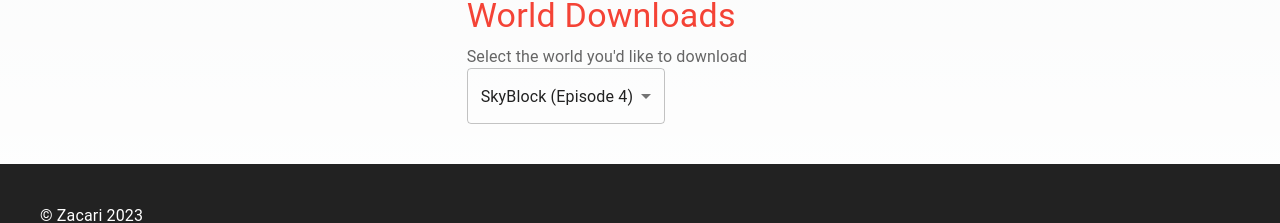
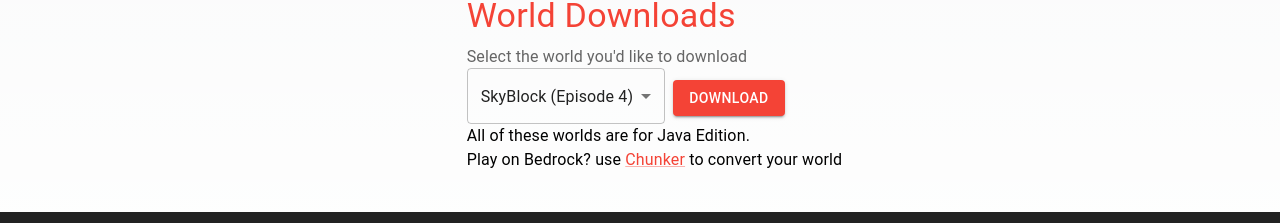
Before and after one commit to zachtjones/minecraft-website, a Next.js app: page / in a window 1280 px wide. Shown: the part 2892-3115 px from the top of the page. Built offline with nearby package versions, Linux system fonts and the light colour scheme.

Commit message:
Allow downloads using S3

```diff
--- a/components/sections/LetsPlay.tsx
+++ b/components/sections/LetsPlay.tsx
@@ -20,7 +20,7 @@
 
             <ImageList cols={ isSmallScreen ? 1 : 3 }>
                 {selectedEpisodes.map((episode) => (
-                    <ImageListItem sx={{ m: 1 }}>
+                    <ImageListItem key={episode.number} sx={{ m: 1 }}>
                         <ImageCard
                             src={`/images/LetsPlay-${episode.number}.png`}
                             alt={episode.name}
--- a/components/sections/WorldInformation.tsx
+++ b/components/sections/WorldInformation.tsx
@@ -1,4 +1,4 @@
-import { Grid, InputLabel, MenuItem, Select, SelectChangeEvent, Typography } from "@mui/material"
+import { Button, Grid, InputLabel, MenuItem, Select, SelectChangeEvent, Typography, Link } from "@mui/material"
 import React from "react"
 
 const WorldInformation: React.FC = () => {
@@ -7,6 +7,13 @@
     const handleChange = (event: SelectChangeEvent) => {
         setWorld(event.target.value as string);
     };
+
+    const handleDownload = () => {
+        const link = document.createElement("a")
+        link.download = `${world}.zip`
+        link.href = `http://minecraft-world-downloads.s3-website-us-west-1.amazonaws.com/${world}.zip`
+        link.click()
+    }
 
     return (
         <Grid container columns={3} sx={{ m: 5}}>
@@ -55,6 +62,14 @@
                     <MenuItem value='skyBlockEpisode4'>SkyBlock (Episode 4)</MenuItem>
                     <MenuItem value='letsPlayEpisode8'>Let's Play (Episode 8)</MenuItem>
                 </Select>
+                <Button variant='contained' sx={{ ml: 1}} onClick={handleDownload}>
+                    Download
+                </Button>
+                <Typography variant='body1'>
+                    All of these worlds are for Java&nbsp;Edition.
+                    <br/>
+                    Play on Bedrock? use <Link target="_blank" href='https://chunker.app/'>Chunker</Link> to convert your world
+                </Typography>
             </Grid>
         </Grid>
     )
```
